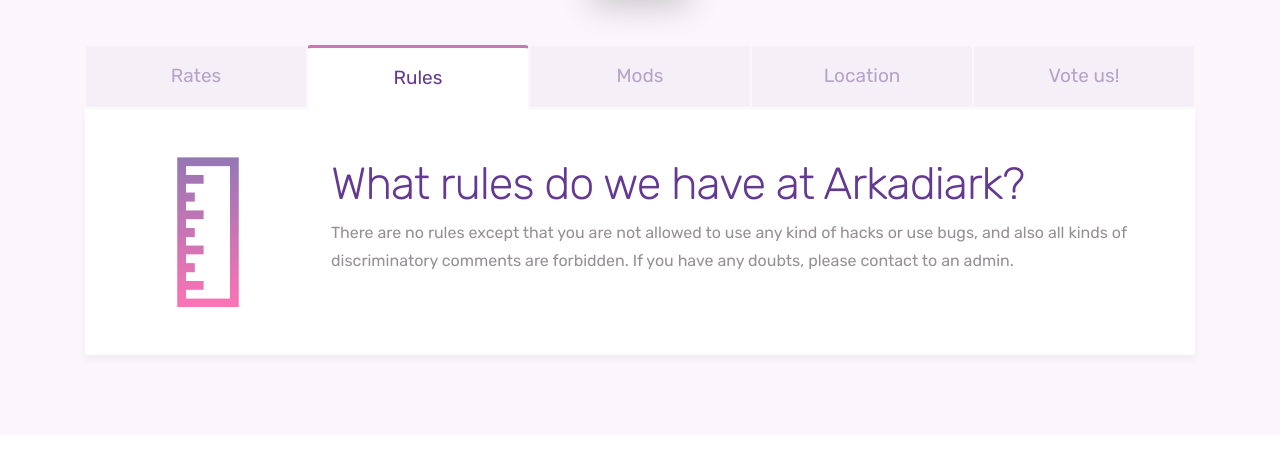
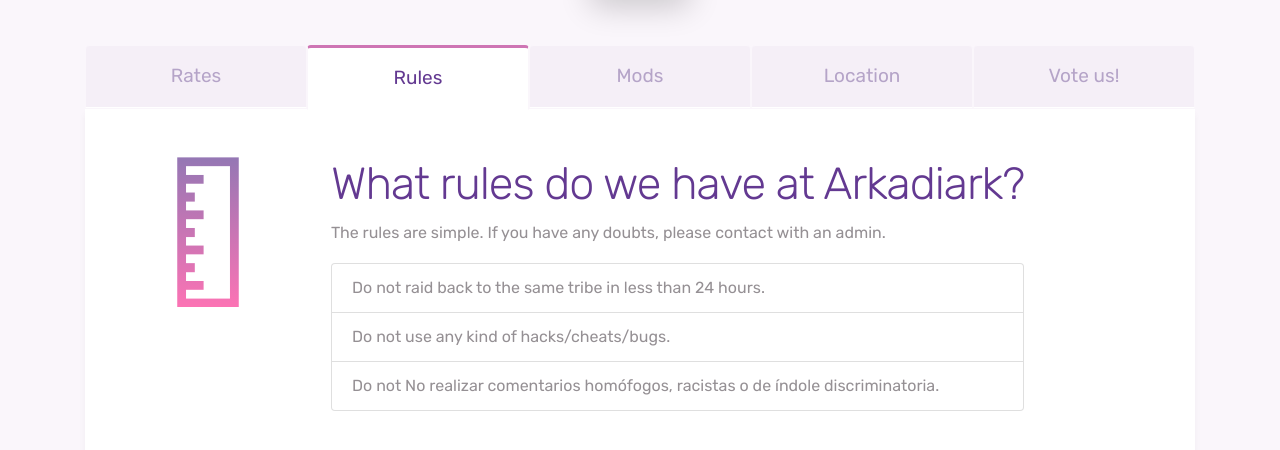
Before and after one commit to DavidCorral94/Arkadiark-web, a website: page public/en/index.html in a window 1280 px wide. Both pictures are taken after a click on the link "Rules". Shown: the part 943-1393 px from the top of the page. Drawn offline with Linux system fonts and the light colour scheme; a script that the page names is missing.

Commit message:
New rules

```diff
--- a/public/en/index.html
+++ b/public/en/index.html
@@ -132,9 +132,19 @@
                     <span class="ti-ruler gradient-fill mr-lg-5 mb-5 mb-lg-0 icon"></span>
                     <div>
                         <h2>What rules do we have at Arkadiark?</h2>
-                        <p>There are no rules except that you are not allowed to use any kind of hacks or use bugs, and also all
-                            kinds of discriminatory comments are forbidden. If you have any doubts, please contact to an
-                            admin.</p>
+                        <p>The rules are simple. If you have any doubts, please contact with an admin.</p>
+                        <ul class="list-group">
+                            <li class="list-group-item">
+                                Do not raid back to the same tribe in less than 24 hours.
+                            </li>
+                            <li class="list-group-item">
+                                Do not use any kind of hacks/cheats/bugs.
+                            </li>
+                            <li class="list-group-item">
+                                Do not
+                                No realizar comentarios homófogos, racistas o de índole discriminatoria.
+                            </li>
+                        </ul>
                     </div>
                 </div>
             </div>
```
Also changed, not shown: public/index.html (+18 -6 lines).
